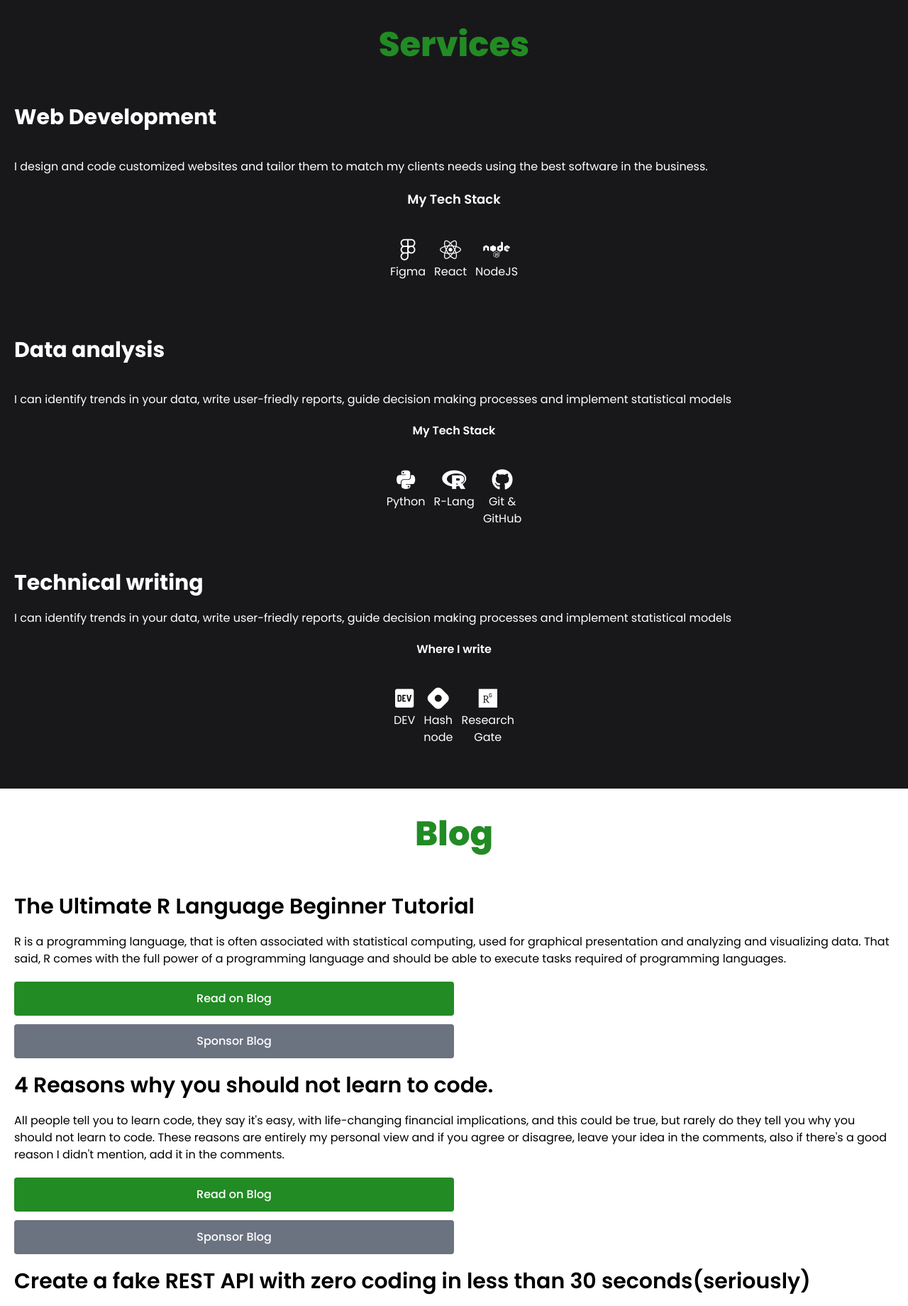
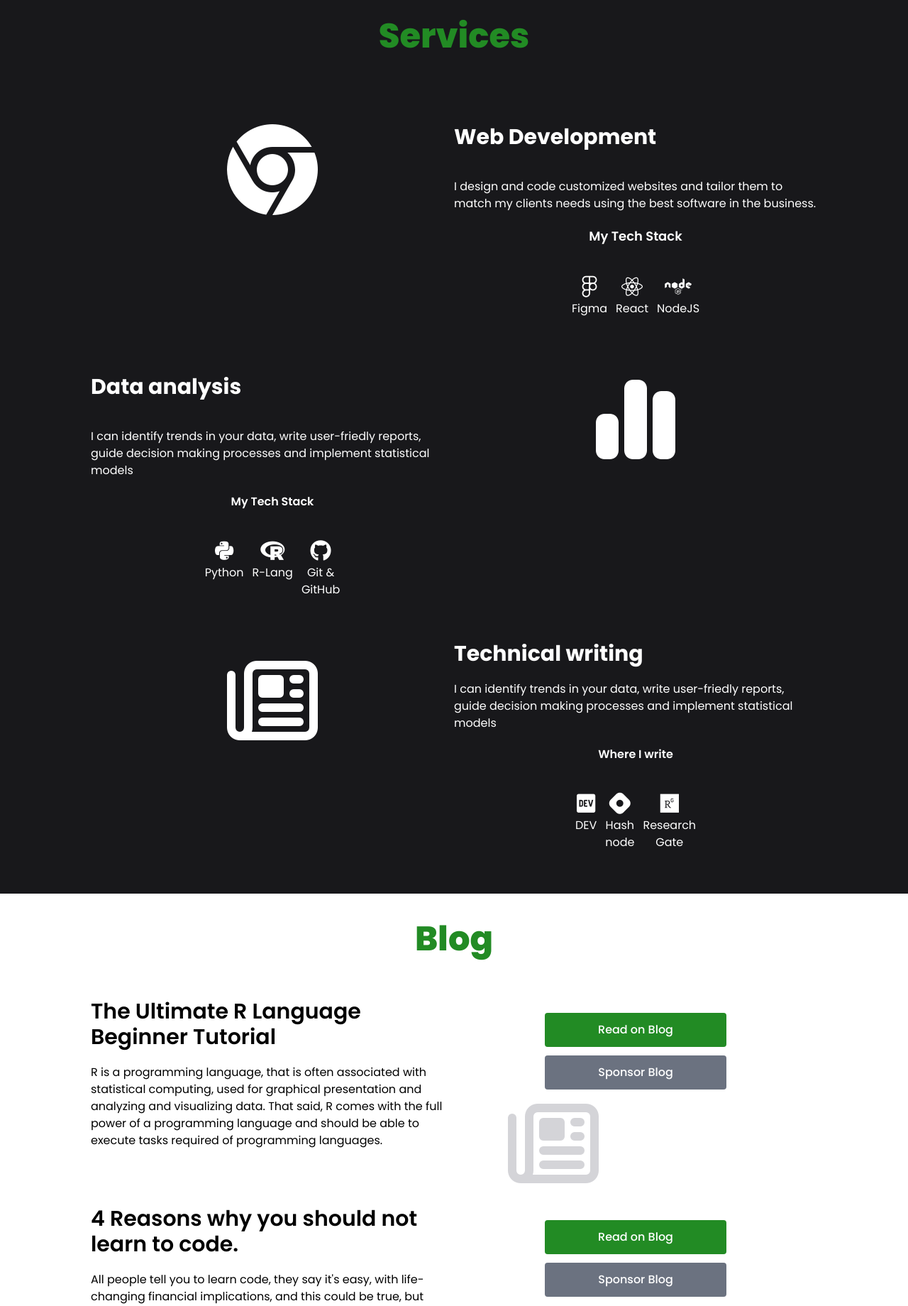
Before and after one commit to jumashafara/jumashafara.github.io, a PHP site: page / in a window 1280 px wide. Shown: the part 709-2549 px from the top of the page at 71% size. Run offline with PHP 8.4, Linux system fonts and the light colour scheme; some libraries are stand-ins or nearby versions.

Commit message:
cleaned hero, service sections for pc

```diff
--- a/index.html
+++ b/index.html
@@ -13,9 +13,9 @@
 </head>
 <body class="font-[Poppins]">
     <section class="bg-[#228b24]" id="home">
-        <nav class= "flex flex-col md:flex-row container m-auto justify-between text-white space-y-5 px-5 py-3">
-            <h1 class="font-extrabold text-2xl text-white text-center ">Juma Shafara</h1>
-            <ul class="flex flex-row justify-between px-3">
+        <nav class= " flex flex-col md:flex-row container m-auto md:justify-between text-white  space-y-5 md:space-y-0 px-5 py-3">
+            <h1 class="font-extrabold text-2xl text-white text-center md:w-1/3">Juma Shafara</h1>
+            <ul class="flex flex-row space-x-5 m-auto md:w-2/3 justify-end">
                 <li>
                     <a href="#services" class="font-medium text-gray-200 hover:text-white active:white">
                         <span class="md:hidden">
@@ -36,12 +36,12 @@
                         <span class="hidden md:block"> Shop</span>
                     </a>
                 </li>
-                <li>
+                <!-- <li>
                     <a href="#portfolio" class="font-medium text-gray-200 hover:text-white active:white">
                         <span class="md:hidden"><i class="fa-solid fa-briefcase"></i></span>
                         <span class="hidden md:block"> Portfolio</span>
                     </a>
-                </li>
+                </li> -->
                 <li>
                     <a href="#about" class="font-medium text-gray-200 hover:text-white active:white">
                         <!--  -->
@@ -63,16 +63,17 @@
     <!-- Hero Section -->
     <section id="hero"
             class="h-[80vh] flex justify-center align-middle w-full bg-no-repeat bg-fixed bg-cover bg-center bg-[url('https://drive.google.com/uc?export=view&id=1TA5KKBLaTs6av4o5Fsg0CN1it05O70f2')]">
-        <div class=" flex flex-col md:flex-row m-auto items-center">
+        <div class=" md:px-32 flex flex-col md:flex-row m-auto items-center">
             <main class="flex flex-col space-y-7 p-5 md:w-2/3 text-gray-900">
                 <p><i class="fa-solid fa-location-dot"></i><span> Kampala, Uganda</span></p>
                 <h1 class= "font-extrabold text-5xl" >Web Developer, Statistician</h1>
-                <p class="font-medium text-base">
-                    Lorem ipsum dolor sit amet consectetur adipisicing elit. Voluptates ipsa consequatur, ipsum optio autem velit quis reprehenderit veritatis neque vero natus, delectus exercitationem magnam, recusandae atque fuga aspernatur explicabo architecto.
+                <p class="font-normal text-base">
+                    While in my year one Bachelor's in Statistics, I was was introduced to programming, we fell in love and the rest was history.
+                    I decided to exploit their intercourse to become a hybrid developer.
                 </p>
-                <div class="flex flex-col space-y-3 w-2/3 align-items-left md:flex-row ">
-                    <a href="" class="btn bg-[#228b24] rounded p-3 text-white text-center font-medium">See Resume</a>
-                    <a href="mailto: jumashafara0@gmail.com" class="btn bg-gray-500 text-center rounded p-3 text-white font-medium">Send Email</a>
+                <div class="flex flex-col w-2/3 space-y-3 md:flex-row md:space-x-3 md:space-y-0">
+                    <a href="#" class="btn bg-[#228b24] hover:bg-green-800 text-center rounded p-3 text-white font-medium">See Resume</a>
+                    <a href="mailto: jumashafara0@gmail.com" class="btn bg-gray-500 hover:bg-slate-800 text-center rounded p-3 text-white font-medium">Send Email</a>
                 </div>
             </main>
             <aside class="md:w-1/3">
@@ -86,19 +87,20 @@
     </section>
 
     <!-- Services -->
-    <section class="bg-zinc-900 text-white py-10 p-5 flex flex-col space-y-5" id="services">
+    <section class="bg-zinc-900 text-white py-10 p-5 flex flex-col space-y-5 md:px-32"
+    id="services">
         <h1 class="font-extrabold text-5xl text-[#228b24] text-center pb-10">Services</h1>
         <!-- Web Development -->
-        <div class="flex flex-col align-middle space-y-5">
-            <h2 class="font-bold text-3xl">Web Development</h2>
-            <aside class="">
-                <div class="rounded bg-gray-300">
-                    <img src="https://drive.google.com/uc?export=view&id=1Euji9W5jA9MrI-AOZLTDGMcL-TmKI9sf" alt="webdev"
-                    class="hidden rounded-lg absolute left-3 top-3"
-                    >
+        <div class="flex flex-col align-middle space-y-5 md:flex-row">
+            <aside class="md:w-1/2">
+                <div class="md:pt-10 flex justify-center align-middle text-white text-9xl">
+                    <span>
+                        <i class="fa-brands fa-chrome"></i>
+                    </span>
                 </div>
             </aside>
-            <main class="flex flex-col space-y-5">
+            <main class="flex flex-col space-y-5 md:w-1/2">
+                <h2 class = "font-bold text-3xl py-5">Web Development</h2>
                 <p class="font-base">
                     I design and code customized websites and tailor them to match my clients needs
                     using the best software in the business.
@@ -126,15 +128,16 @@
         </div>
 
         <!-- Data analysis -->
-        <div class="flex flex-col space-y-5">
-            <main>
-                <div>
-                    <img class="hidden"
-                    src="" alt="webdev">
+        <div class="flex flex-col space-y-5 md:flex-row-reverse">
+            <main class="md:w-1/2">
+                <div class="md:pt-10 flex justify-center align-middle text-white text-9xl">
+                    <span>
+                        <i class="fa-solid fa-chart-simple"></i>
+                    </span>
                 </div>
             </main>
-            <aside class="flex flex-col space-y-5">
-                <h2font-extrabold class = "font-bold text-3xl py-5">Data analysis</h2font-extrabold>
+            <aside class="flex flex-col space-y-5 md:w-1/2">
+                <h2 class = "font-bold text-3xl py-5">Data analysis</h2>
                 <p>
                     I can identify trends in your data, write user-friedly reports,
                     guide decision making processes and implement statistical models
@@ -162,14 +165,15 @@
         </div>
 
         <!-- Technical writing -->
-        <div class="space-y-5">
-            <main>
-                <div>
-                    <img class="hidden"
-                    src="" alt="webdev">
+        <div class="flex flex-col space-y-5 md:flex-row">
+            <aside class="md:w-1/2">
+                <div class="md:pt-10 flex justify-center align-middle text-white text-9xl">
+                    <span>
+                        <i class="fa-regular fa-newspaper"></i>
+                    </span>
                 </div>
-            </main>
-            <aside class="space-y-5">
+            </aside>
+            <main class="space-y-5 md:w-1/2">
                 <h2 class="font-bold text-3xl">Technical writing</h2>
                 <p>
                     I can identify trends in your data, write user-friedly reports,
@@ -198,15 +202,15 @@
                         </a>
                     </div>
                 </div>
-            </aside>
+            </main>
         </div>
     </section>
 
     <!-- Blog -->
-    <section class="py-10 p-5 flex flex-col space-y-5">
+    <section class="py-10 p-5 flex flex-col space-y-5 md:px-32 mx-auto">
         <h1 class="font-extrabold text-5xl text-[#228b24] text-center pb-10">Blog</h1>
-        <div class="flex flex-col space-y-5">
-            <main class="flex flex-col space-y-5">
+        <div class="flex flex-col space-y-5 md:flex-row">
+            <main class="flex flex-col space-y-5 md:w-1/2">
                 <h2 class="font-semibold text-3xl">The Ultimate R Language Beginner Tutorial</h2>
                 <p>
                     R is a programming language, that is often associated with statistical computing,
@@ -215,15 +219,22 @@
                     be able to execute tasks required of programming languages.
                 </p>
             </main>
-            <aside class="flex flex-col space-y-3 w-1/2 ">
-                <a class="btn bg-[#228b24] rounded p-3 text-white text-center font-medium"
+            <aside class="flex flex-row space-y-3 space-x-3 md:w-1/2 md:flex-col">
+                <div class="flex flex-col space-y-3 w-1/2 md:m-auto">
+                    <a class="btn bg-[#228b24] rounded p-3 text-white text-center font-medium"
                 href="https://blog.jumashafara.com/the-r-language">Read on Blog</a>
                 <a class="btn bg-gray-500 text-center rounded p-3 text-white font-medium"
                 href="">Sponsor Blog</a>
+                </div>
+                <div class="flex flex-row justify-center align-middl text-9xl text-zinc-300 w-1/2">
+                    <span class="m-auto">
+                        <i class="fa-regular fa-newspaper"></i>
+                    </span>
+                </div>
             </aside>
         </div>
-        <div class="flex flex-col space-y-5">
-            <main class="flex flex-col space-y-5">
+        <div class="flex flex-col space-y-5 md:flex-row">
+            <main class="flex flex-col space-y-5 md:w-1/2">
                 <h2 class="font-semibold text-3xl">4 Reasons why you should not learn to code.</h2>
                 <p>
                     All people tell you to learn code, they say it's easy,
@@ -234,15 +245,22 @@
                     also if there's a good reason I didn't mention, add it in the comments.
                 </p>
             </main>
-            <aside class="flex flex-col space-y-3 w-1/2 ">
-                <a class="btn bg-[#228b24] rounded p-3 text-white text-center font-medium"
-                href="https://blog.jumashafara.com/4-reasons-why-you-should-not-learn-to-code">Read on Blog</a>
+            <aside class="flex flex-row space-y-3 space-x-3 md:w-1/2 md:flex-col">
+                <div class="flex flex-col space-y-3 w-1/2 md:m-auto">
+                    <a class="btn bg-[#228b24] rounded p-3 text-white text-center font-medium"
+                href="https://blog.jumashafara.com/the-r-language">Read on Blog</a>
                 <a class="btn bg-gray-500 text-center rounded p-3 text-white font-medium"
-                    href="">Sponsor Blog</a>
+                href="">Sponsor Blog</a>
+                </div>
+                <div class="flex flex-row justify-center align-middl text-9xl text-zinc-300 w-1/2">
+                    <span class="m-auto">
+                        <i class="fa-regular fa-newspaper"></i>
+                    </span>
+                </div>
             </aside>
         </div>
-        <div class="flex flex-col space-y-5">
-            <main class="flex flex-col space-y-5">
+        <div class="flex flex-col space-y-5 md:flex-row">
+            <main class="flex flex-col space-y-5 md:w-1/2">
                 <h2 class="font-semibold text-3xl">Create a fake REST API with zero coding in less than 30 seconds(seriously)</h2>
                 <p>
                     You may want to create a fully functional frontend but for some reason,
@@ -251,17 +269,25 @@
                     practicing or focusing on the front end or you're probably lazy 😁.
                 </p>
             </main>
-            <aside class="flex flex-col space-y-3 w-1/2 ">
-                <a  class="btn bg-[#228b24] rounded p-3 text-white text-center font-medium"
-                    href="https://blog.jumashafara.com/create-a-fake-rest-api-with-zero-coding-in-less-than-30-secondsseriously">Read on Blog</a>
+            <aside class="flex flex-row space-y-3 space-x-3 md:w-1/2 md:flex-col">
+                <div class="flex flex-col space-y-3 w-1/2 md:m-auto">
+                    <a class="btn bg-[#228b24] rounded p-3 text-white text-center font-medium"
+                href="https://blog.jumashafara.com/the-r-language">Read on Blog</a>
                 <a class="btn bg-gray-500 text-center rounded p-3 text-white font-medium"
-                    href="">Sponsor Blog</a>
+                href="">Sponsor Blog</a>
+                </div>
+                <div class="flex flex-row justify-center align-middl text-9xl text-zinc-300 w-1/2">
+                    <span class="m-auto">
+                        <i class="fa-regular fa-newspaper"></i>
+                    </span>
+                </div>
             </aside>
         </div>
     </section>
 
     <!-- Shop -->
-    <section class="bg-zinc-900 text-white py-10 p-5 flex flex-col space-y-5" id="shop">
+    <section class="bg-zinc-900 text-white py-10 p-5 flex flex-col space-y-5 md:px-20 m-auto"
+    id="shop">
         <h1 class="font-extrabold text-5xl text-[#228b24] text-center pb-10">Shop</h1>
         <div class="flex flex-col align-middle space-y-5">
             <main class="container m-auto flex flex-col p-3 space-y-5">
@@ -346,7 +372,7 @@
         </div>
     </section>
     <section id="about"
-            class="text-gray-900 py-10 p-5 flex flex-col space-y-5" id="shop">
+            class="text-gray-900 py-10 p-5 flex flex-col space-y-5">
         <h1 class="font-extrabold text-5xl text-[#228b24] text-center pb-10">About Me</h1>
         <main class="container m-auto flex flex-col p-3 space-y-5">
             <h2 class="text-lg font-semibold">Hi, I'm Juma Shafara</h2>
@@ -442,7 +468,7 @@
 
     <!-- Contact -->
     <section id="contact"
-            class="bg-zinc-900 text-white py-10 p-5 flex flex-col space-y-5" id="shop">
+            class="bg-zinc-900 text-white py-10 p-5 flex flex-col space-y-5">
         <h1 class="font-extrabold text-5xl text-[#228b24] text-center pb-10">Contact</h1>
         <h2 class="font-bold text-3xl">Lets get in touch</h2>
         <div class="flex flex-row justify-between p-5">
--- a/styles/output.css
+++ b/styles/output.css
@@ -626,6 +626,11 @@ video {
   margin-bottom: 0.75rem;
 }
 
+.mx-auto {
+  margin-left: auto;
+  margin-right: auto;
+}
+
 .mt-5 {
   margin-top: 1.25rem;
 }
@@ -1156,6 +1179,11 @@ video {
   color: rgb(63 63 70 / var(--tw-text-opacity));
 }
 
+.text-zinc-300 {
+  --tw-text-opacity: 1;
+  color: rgb(212 212 216 / var(--tw-text-opacity));
+}
+
 .text-opacity-5 {
   --tw-text-opacity: 0.05;
 }
@@ -1251,6 +1303,14 @@ video {
     }
   }
 
+  .md\:fixed {
+    position: fixed;
+  }
+
+  .md\:m-auto {
+    margin: auto;
+  }
+
   .md\:block {
     display: block;
   }
@@ -1275,12 +1335,28 @@ video {
     width: 33.333333%;
   }
 
+  .md\:w-full {
+    width: 100%;
+  }
+
   .md\:flex-row {
     flex-direction: row;
   }
 
+  .md\:flex-row-reverse {
+    flex-direction: row-reverse;
+  }
+
   .md\:flex-col {
     flex-direction: column;
+  }
+
+  .md\:justify-center {
+    justify-content: center;
+  }
+
+  .md\:justify-between {
+    justify-content: space-between;
   }
 
   .md\:space-x-5 > :not([hidden]) ~ :not([hidden]) {
@@ -1314,4 +1396,48 @@ video {
   .md\:p-5 {
     padding: 1.25rem;
   }
+
+  .md\:p-10 {
+    padding: 2.5rem;
+  }
+
+  .md\:px-10 {
+    padding-left: 2.5rem;
+    padding-right: 2.5rem;
+  }
+
+  .md\:px-20 {
+    padding-left: 5rem;
+    padding-right: 5rem;
+  }
+
+  .md\:px-28 {
+    padding-left: 7rem;
+    padding-right: 7rem;
+  }
+
+  .md\:px-32 {
+    padding-left: 8rem;
+    padding-right: 8rem;
+  }
+
+  .md\:pt-5 {
+    padding-top: 1.25rem;
+  }
+
+  .md\:pt-10 {
+    padding-top: 2.5rem;
+  }
+
+  .md\:text-center {
+    text-align: center;
+  }
+
+  .md\:text-right {
+    text-align: right;
+  }
+
+  .md\:align-middle {
+    vertical-align: middle;
+  }
 }
```
Also changed, not shown: other parts of styles/output.css (+48 -0 lines).
